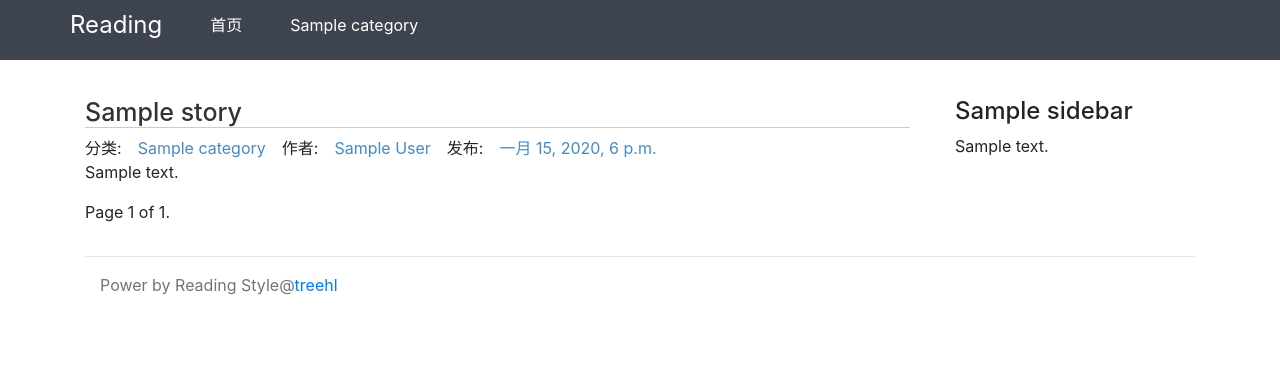
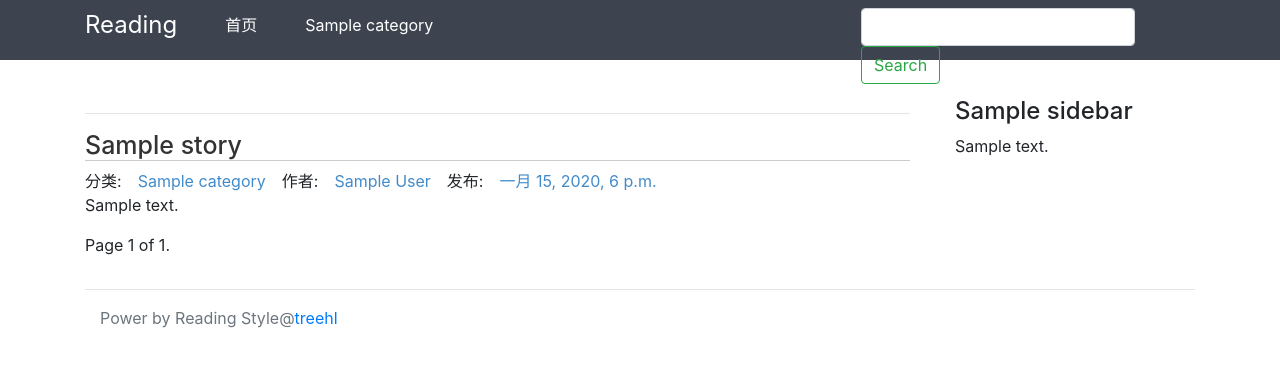
Before and after one commit to Family-TreeSY/reading, a Django app: page / in a window 1280 px wide. Shown: the top 367 px of the page. Run offline with Django 3.2, Linux system fonts and the light colour scheme; tables that the repository leaves empty hold one stand-in row (values such as "Sample post"); some libraries are stand-ins or nearby versions.

Commit message:
'增加搜索框'

```diff
--- a/reading/book/views.py
+++ b/reading/book/views.py
@@ -49,7 +49,16 @@ class BaseBookView(CommonMixin, ListView):
 
 
 class IndexView(BaseBookView):
-    pass
+    def get_queryset(self):
+        query = self.request.GET.get('query')
+        qs = super(IndexView, self).get_queryset()
+        if query:
+            qs = qs.filter(name__icontains=query)
+        return qs
+
+    def get_context_data(self, **kwargs):
+        query = self.request.GET.get('query')
+        return super(IndexView, self).get_context_data(query=query)
 
 
 class CategoryView(BaseBookView):
--- a/reading/reading/themes/default/template/book/base.html
+++ b/reading/reading/themes/default/template/book/base.html
@@ -23,6 +23,7 @@
 <header class="fixed-top">
   <div class="container">
       <div class="row">
+          <div class="col-8">
             <nav class="nav">
                 <a class="log" href="/">Reading</a>
                 <a class="index" href="/">首页</a>
@@ -30,6 +31,15 @@
                 <a class="link" href="{% url 'category' cate.id %}">{{ cate.name }}</a>
                 {% endfor %}
             </nav>
+          </div>
+          <div class="col-4">
+              <nav class="navbar">
+                  <form class="form-inline">
+                    <input class="form-control mr-sm-2" name="query" type="search" aria-label="Search">
+                    <button class="btn btn-outline-success my-2 my-sm-0" type="submit">Search</button>
+                  </form>
+              </nav>
+          </div>
       </div>
   </div>
 </header>
--- a/reading/reading/themes/default/template/book/list.html
+++ b/reading/reading/themes/default/template/book/list.html
@@ -1,6 +1,11 @@
 {% extends "./base.html" %}
 
 {% block content %}
+{% if query %}
+    您搜索的 {{ query }} 结果如下:
+{% endif %}
+<hr/>
+
 <ul>
 <div class="post-element">
   <div>
```
Lines whose indentation alone changed are shown as unchanged.
